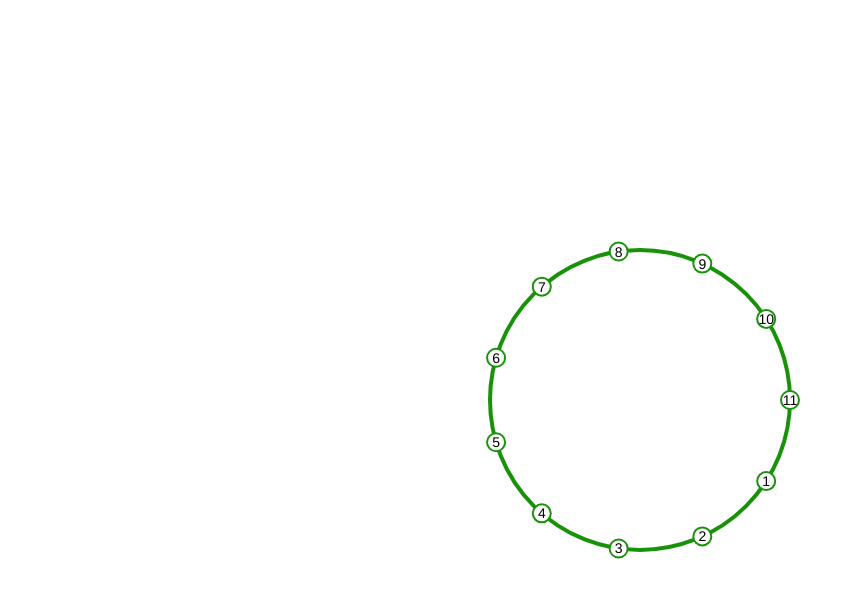
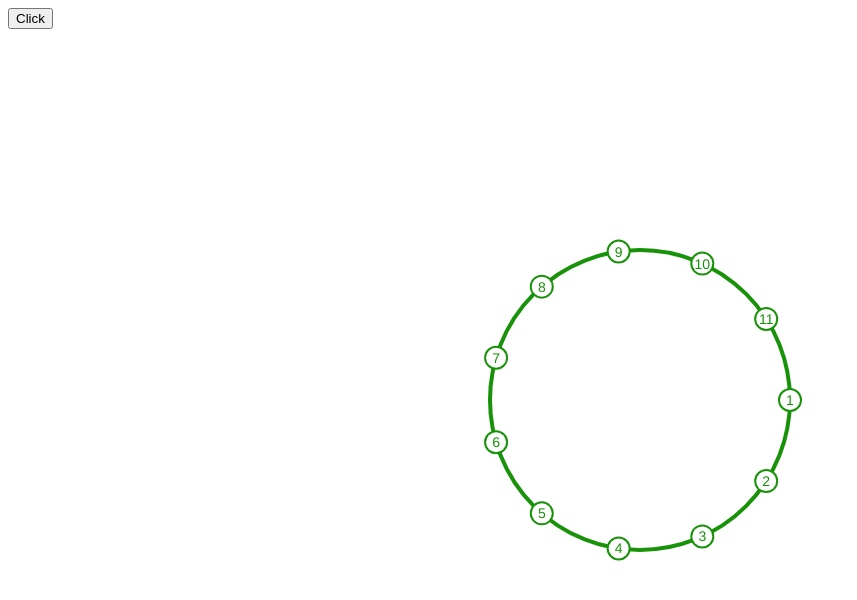
Before and after one commit to shtabnoy/react-starter, a React app: page / in a window 1280 px wide. Shown: the top 600 px of the page, without its empty margins (0-857 px from the left). Built offline with nearby package versions, Linux system fonts and the light colour scheme.

Commit message:
update animation

```diff
--- a/src/App.js
+++ b/src/App.js
@@ -1,5 +1,5 @@
 /* global window */
-import React, { Component } from 'react'
+import React, { Component, Fragment } from 'react'
 import { css } from 'emotion'
 
 const styles = css`
@@ -10,106 +10,100 @@ const styles = css`
 `
 
 class App extends Component {
-    // state = {
-    //     m: 11
-    // }
-
-    // render() {
-    //     const { m } = this.state
-    //     const a = (360 / m) * Math.PI / 180
-    //     const x = 110 + 100 * Math.cos(a)
-    //     const y = 110 - 100 * Math.sin(a)
-    //     console.log(x)
-    //     console.log(y)
-    //     return (
-    //         <svg className={svgStyles} width="220" height="220">
-    //             <circle cx="110" cy="110" r="100" stroke="red" strokeWidth="2" fill="none" />
-    //             <circle cx={x} cy={y} r="4" fill="blue" />
-
-    //         </svg>
-    //     )
-    // }
-
     constructor(props) {
         super(props)
-        this.canvas = React.createRef()
+        this.canvasRef = React.createRef()
+        this.ctx = null
         this.size = 300
-        this.extra = 20
+        this.extra = 24
         this.radius = 150
-        this.angleInc = 2
+        this.angleInc = 1
         this.m = 11
         this.a = 360 / this.m
         this.arr = []
+        this.angles = {}
     }
 
     componentDidMount() {
+        this.ctx = this.canvasRef.current.getContext('2d')
+
         let angle = 0
         while (Math.round(angle) < 360) {
-            // console.log(angle)
             this.arr.push(angle)
+            this.angles[angle] = '#189309'
             angle += this.a
         }
+        this.drawCircle(360, false, '#189309')
+        this.drawCirclesWithText()
+    }
+
+    startAnimation = () => {
         window.requestAnimationFrame(() => this.draw(0))
     }
 
-    degToRad = deg => deg * Math.PI / 180
+    draw = (angle) => {
+        if (angle <= 360) {
+            this.ctx.clearRect(0, 0, this.size + this.extra, this.size + this.extra)
+            if (angle < 360) this.drawCircle(angle, true, '#189309')
+            this.drawCircle(angle, false, '#f27899')
+            this.drawCirclesWithText(angle)
+            window.requestAnimationFrame(() => this.draw(angle + this.angleInc))
+        }
+    }
 
-    draw = (angle) => {
-        const canvas = this.canvas.current
-        const ctx = canvas.getContext('2d')
+    drawCirclesWithText = (angle) => {
+        // small circles
+        let inc = 1
+        this.arr.forEach((a) => {
+            if (angle - this.angleInc < a && a < angle + this.angleInc) this.angles[a] = '#f27899'
+            const x = this.radius + this.extra / 2 + this.radius * Math.cos(this.degToRad(a))
+            const y = this.radius + this.extra / 2 + this.radius * Math.sin(this.degToRad(a))
+            this.ctx.beginPath()
+            this.ctx.arc(x, y, 10, 0, 2 * Math.PI, false)
+            this.ctx.strokeStyle = this.angles[a]
+            this.ctx.fillStyle = 'white'
+            this.ctx.stroke()
+            this.ctx.fill()
 
-        ctx.clearRect(0, 0, this.size + this.extra, this.size + this.extra)
-        ctx.beginPath()
-        // ctx.moveTo(150, 150)
-        // ctx.lineTo(300, 150)
-        ctx.arc(
+            this.ctx.fillStyle = this.angles[a]
+            const size = 14
+            this.ctx.font = `${size}px Helvetica`
+            const text = inc
+            const metrics = this.ctx.measureText(text)
+            this.ctx.fillText(text, x - metrics.width / 2, y + 5)
+            inc += 1
+        })
+    }
+
+    drawCircle = (angle, anticlockwise, color) => {
+        // big circle
+        this.ctx.beginPath()
+        this.ctx.arc(
             this.radius + this.extra / 2,
             this.radius + this.extra / 2,
             this.radius,
             0,
             this.degToRad(angle),
-            false
+            anticlockwise
         )
-        // ctx.lineTo(150, 150)
-        ctx.strokeStyle = '#189309'
-        ctx.lineWidth = 4
-        ctx.stroke()
-        if (angle <= 360) {
-            window.requestAnimationFrame(() => this.draw(angle + this.angleInc))
+        this.ctx.strokeStyle = color
+        this.ctx.lineWidth = 4
+        this.ctx.stroke()
     }
 
-        // small circles
-        let inc = this.m
-        this.arr.forEach((a) => {
-            if (a > (360 - angle)) {
-                const x = this.radius + this.extra / 2 + this.radius * Math.cos(this.degToRad(a))
-                const y = this.radius + this.extra / 2 - this.radius * Math.sin(this.degToRad(a))
-                ctx.beginPath()
-                ctx.arc(x, y, 8, 0, 2 * Math.PI, false)
-                ctx.strokeStyle = '#189309'
-                ctx.fillStyle = 'white'
-                ctx.stroke()
-                ctx.fill()
-
-                ctx.fillStyle = 'black'
-                const size = 14
-                ctx.font = `${size}px Helvetica`
-                const text = inc
-                const metrics = ctx.measureText(text)
-                ctx.fillText(text, x - metrics.width / 2, y + 5)
-            }
-            inc -= 1
-        })
-    }
+    degToRad = deg => deg * Math.PI / 180
 
     render() {
         return (
+            <Fragment>
                 <canvas
                     className={styles}
-                ref={this.canvas}
+                    ref={this.canvasRef}
                     width={this.size + this.extra}
                     height={this.size + this.extra}
                 />
+                <button type="button" onClick={this.startAnimation}>Click</button>
+            </Fragment>
         )
     }
 }
```
Lines whose indentation alone changed are shown as unchanged.
